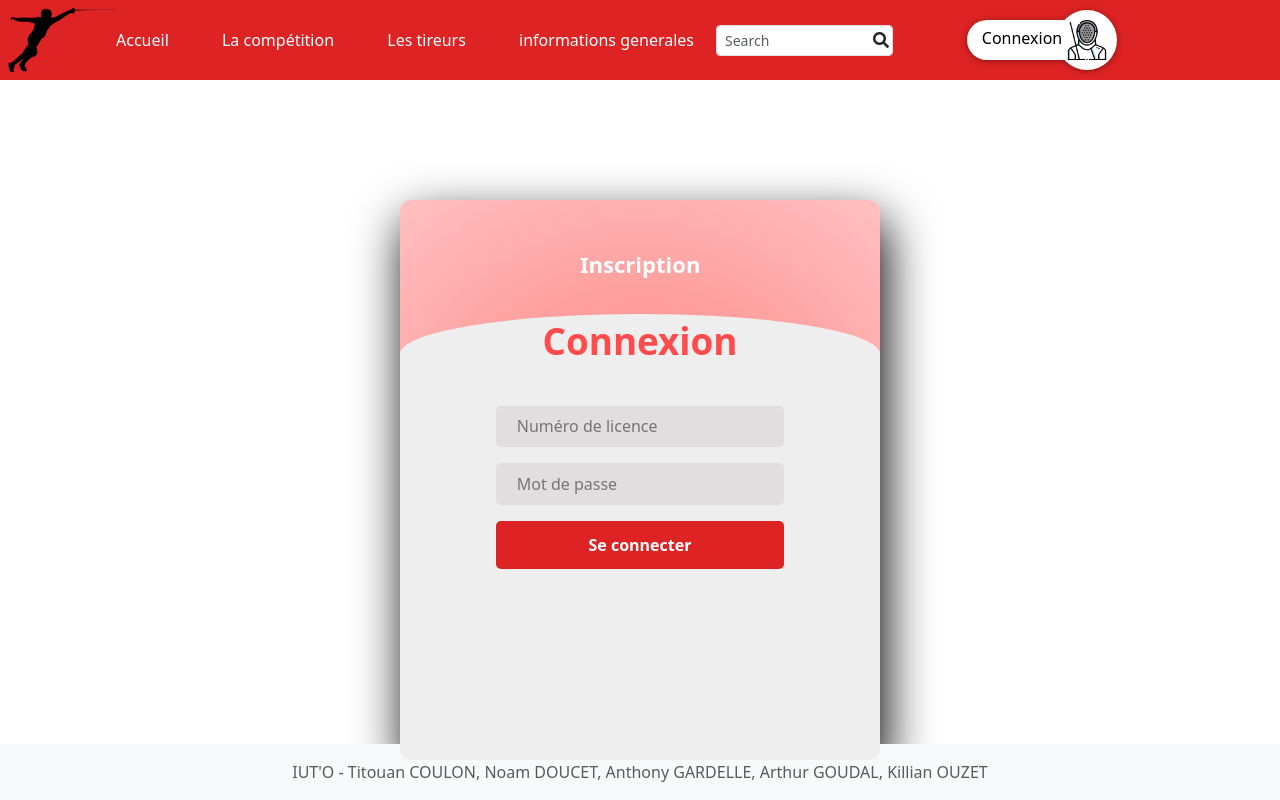
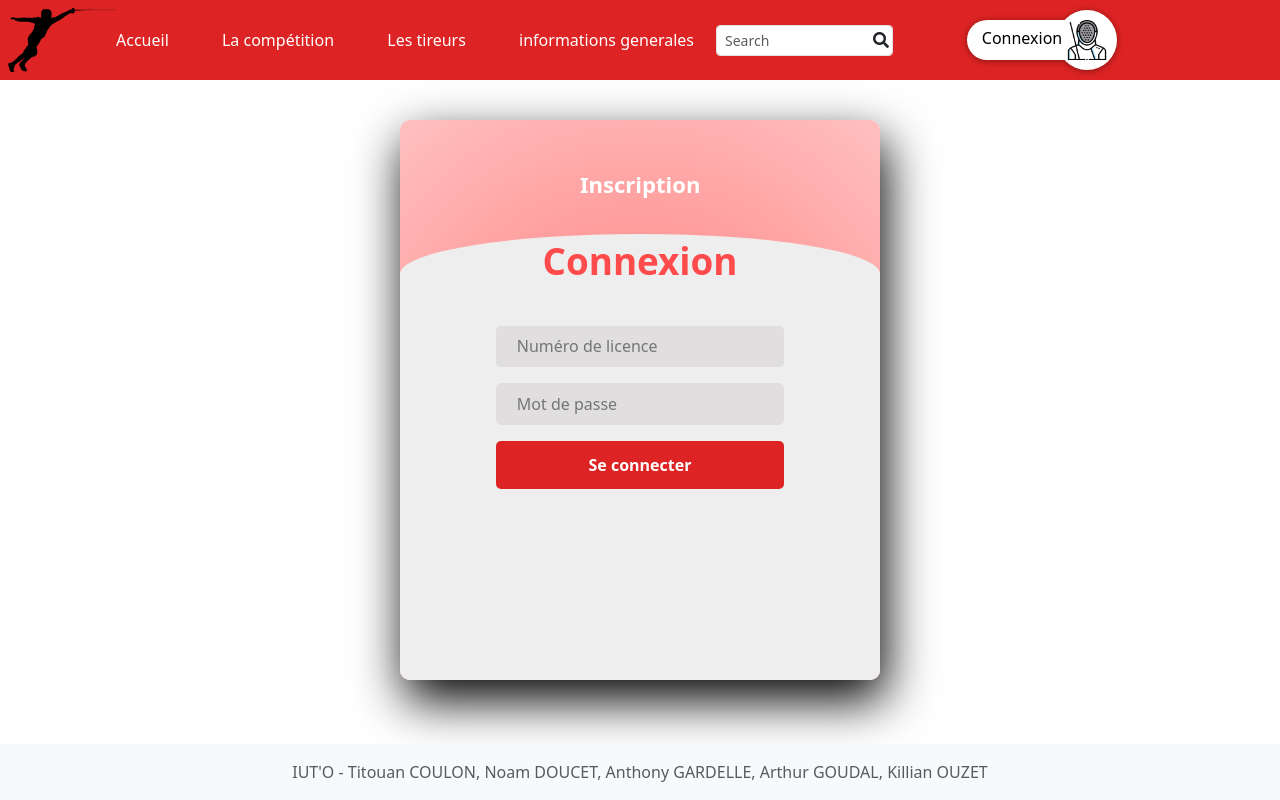
Before and after one commit to coulontitouan/escrime, a Flask app: page /connexion/ in a window 1280 px wide. Run offline with Flask 3, Linux system fonts and the light colour scheme; some libraries are stand-ins or nearby versions.

Commit message:
changemeent padding connexion

```diff
--- a/appEscrime/static/connexion.css
+++ b/appEscrime/static/connexion.css
@@ -2,7 +2,6 @@
 
 main{
 	height: 90vh;
-	padding-top: 10vh;
 	align-items: center;
 }
 
```
